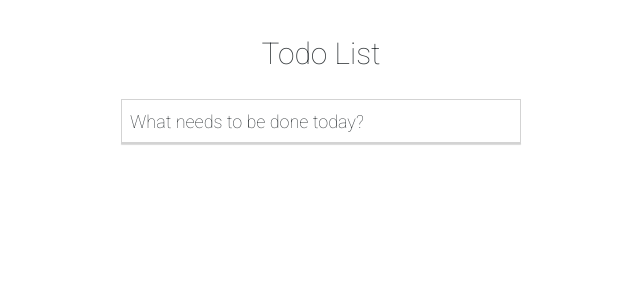
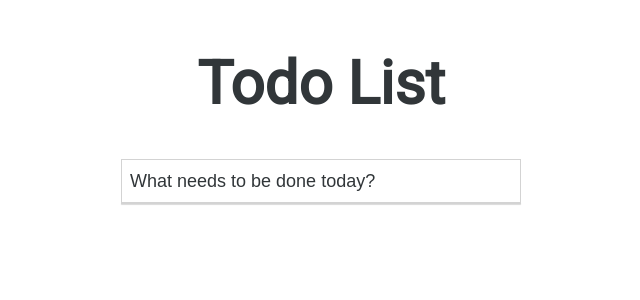
Before and after one commit to sophielihenry/todolist, a PHP site: page /index.html in a window 1280 px wide. Shown: the top 300 px of the page, without its empty margins (319-959 px from the left). Run offline with PHP 8.4, Linux system fonts and the light colour scheme.

Commit message:
got rid of semantic styling as caused bugs heroku test

```diff
--- a/index.html
+++ b/index.html
@@ -8,18 +8,15 @@
     ss/all.css" integrity="sha384-fnmOCqbTlWIlj8LyTjo7mOUStjsKC4pOpQbqyi7RrhN7udi9RwhKkMHpvLbHG9Sr" crossorigin="anonymous">
     <link href="https://fonts.googleapis.com/css?family=Roboto:100,300,400" rel="stylesheet">
 </head>
-
   <body style="font-family: 'Roboto', sans-serif; display: flex; justify-content:center;">
     <div class="wrapper">
-      <header>
+      <div class="heading">
         <h1>Todo List</h1>
-      </header>
-      <section>
+      </div>
       <div class="container">
               <input type="text" id='textInput' placeholder="What needs to be done today?" autocomplete="off" onkeyup="todoList.addTodos(event)">
             <ul id=todoItems></ul>
         </div>
-      </section>
       <p id="todosToday"></p>
     <script src=script.js ></script>
   </div>
--- a/style.css
+++ b/style.css
@@ -8,8 +8,7 @@
 }
 
 /* heading */
-  header h1 {
-  font-family: 'Roboto', sans-serif;
+  .heading {
   font-weight:lighter;
   text-align:center;
   font-size:30px;
@@ -32,7 +31,6 @@
 }
 
 #todoItems li {
-  font-family: 'Roboto', sans-serif;
   padding:2px 0 6px 0;
   list-style: none;
   border-bottom: 0.5px solid lightgrey;
@@ -45,7 +43,6 @@
   outline: none !important;
   font-size: 18px;
   font-weight: lighter;
-  font-family: roboto;
   border: none;
   width:80%;
   background-color:white;
@@ -59,7 +56,6 @@
   height: 40px;
   font-size: 18px;
   font-weight: lighter;
-  font-family: 'Roboto', sans-serif;
   border: 1px solid lightgrey;
   margin-bottom: -17px;
   padding-left:2%;
@@ -76,7 +72,6 @@
 
 /*  AMOUNT OF TODOS TODAY */
 #todosToday {
-  font-family: 'Roboto', sans-serif;
   font-size:14px;
   text-align:center;
   font-weight:lighter;
```
Lines whose indentation alone changed are shown as unchanged.
